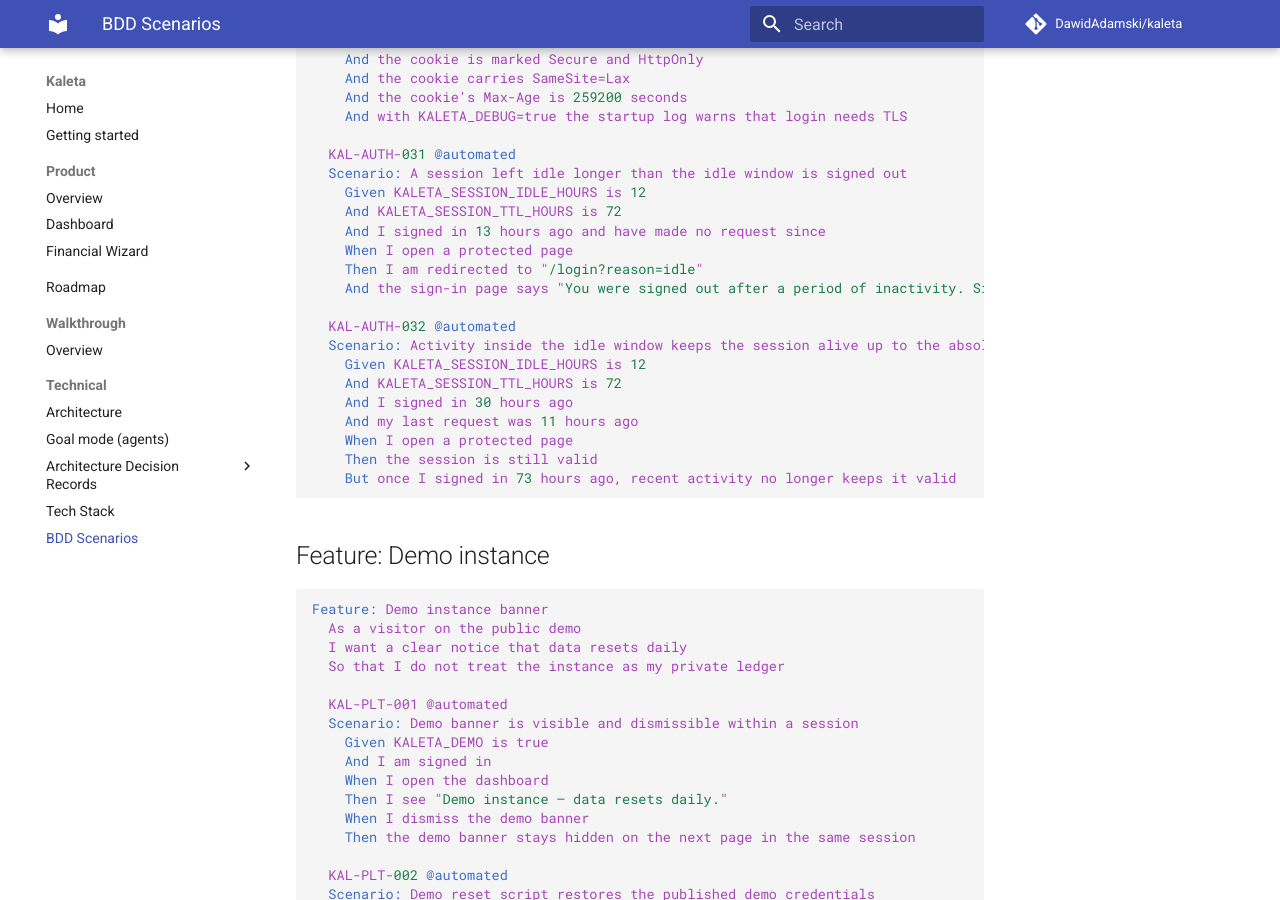
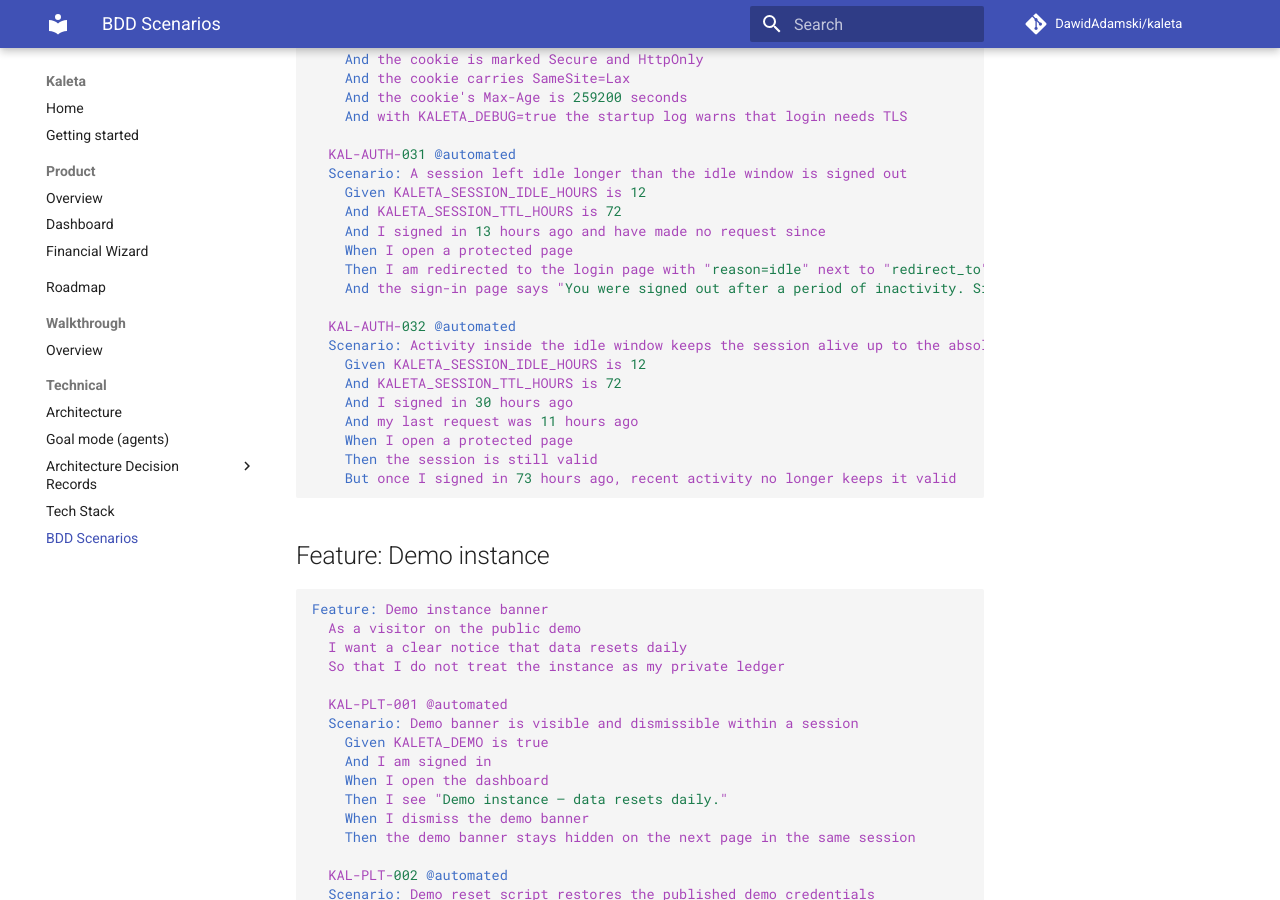
Before and after one commit to DawidAdamski/kaleta, an MkDocs documentation site: the page built from docs/bdd.md, in a window 1280 px wide and 900 px high, scrolled down 60709 px. Built offline with MkDocs 1.6.1 and Material for MkDocs 9.7.7, drawn with Linux system fonts in a browser that asks for light colours; comment, search, counter and statistics services are not loaded.

Commit message:
docs(bdd): KAL-AUTH-031 names the redirect query as the guard sends it
Co-Authored-By: Claude Opus 5.5 <noreply@anthropic.com>

```diff
--- a/docs/bdd.md
+++ b/docs/bdd.md
@@ -3125,7 +3125,7 @@ Feature: Two-factor authentication
     And KALETA_SESSION_TTL_HOURS is 72
     And I signed in 13 hours ago and have made no request since
     When I open a protected page
-    Then I am redirected to "/login?reason=idle"
+    Then I am redirected to the login page with "reason=idle" next to "redirect_to"
     And the sign-in page says "You were signed out after a period of inactivity. Sign in again."
 
   KAL-AUTH-032 @automated
```
